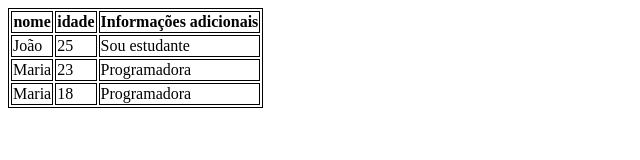
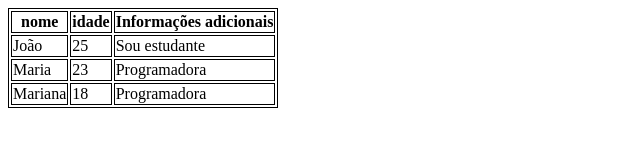
Before and after one commit to Guti-01/Aula-tabela, a plain HTML site: page index.html in a window 1280 px wide. Shown: the whole page, without its empty margins (0-640 px from the left). Drawn offline with Linux system fonts and the light colour scheme.

Commit message:
mudando Maria para Mariana

```diff
--- a/index.html
+++ b/index.html
@@ -45,7 +45,7 @@
 
             <tr>
 
-                <td>Maria</td>
+                <td>Mariana</td>
                 <td>18</td>
                 <td>Programadora</td>
             </tr>
```
